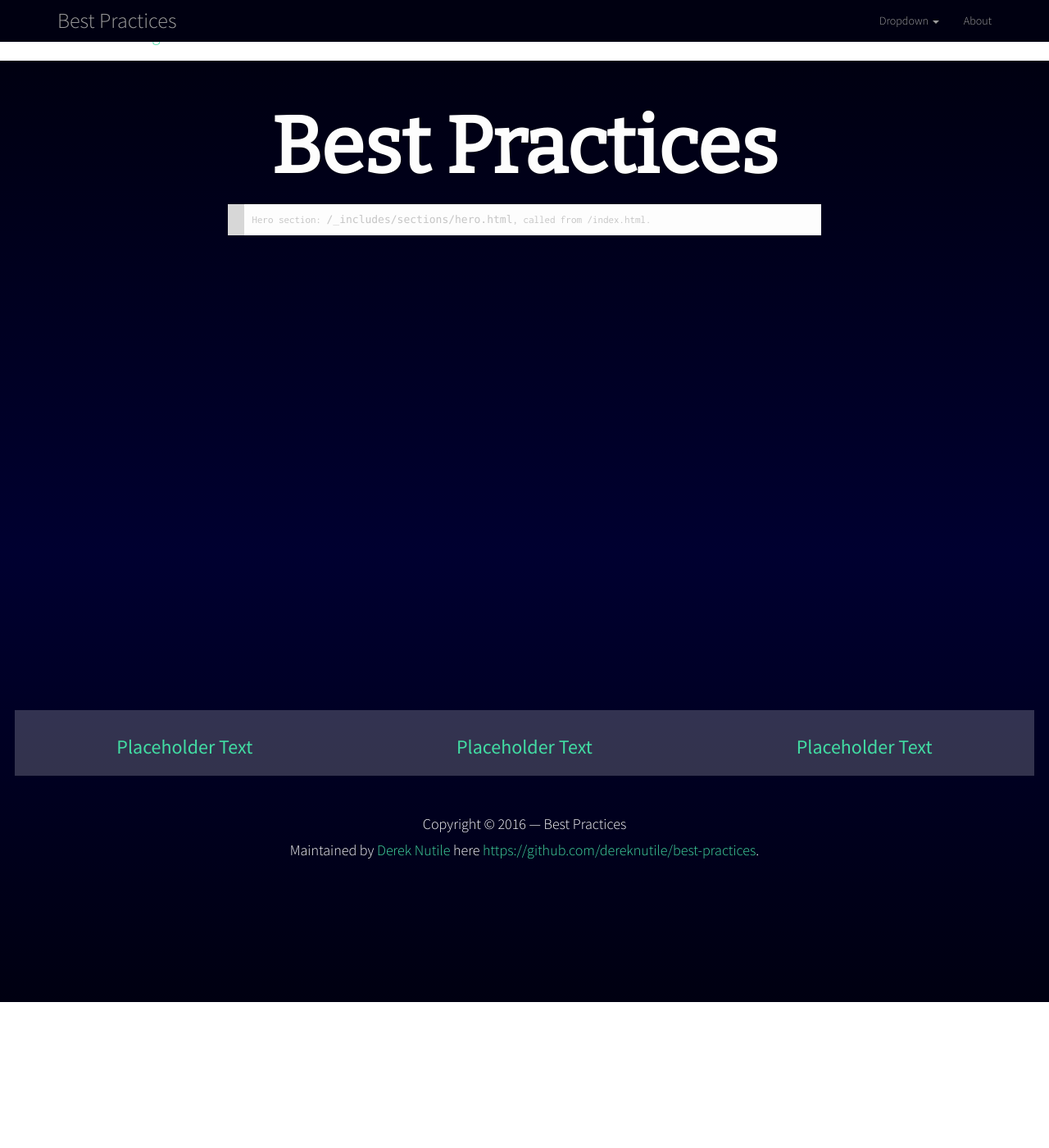
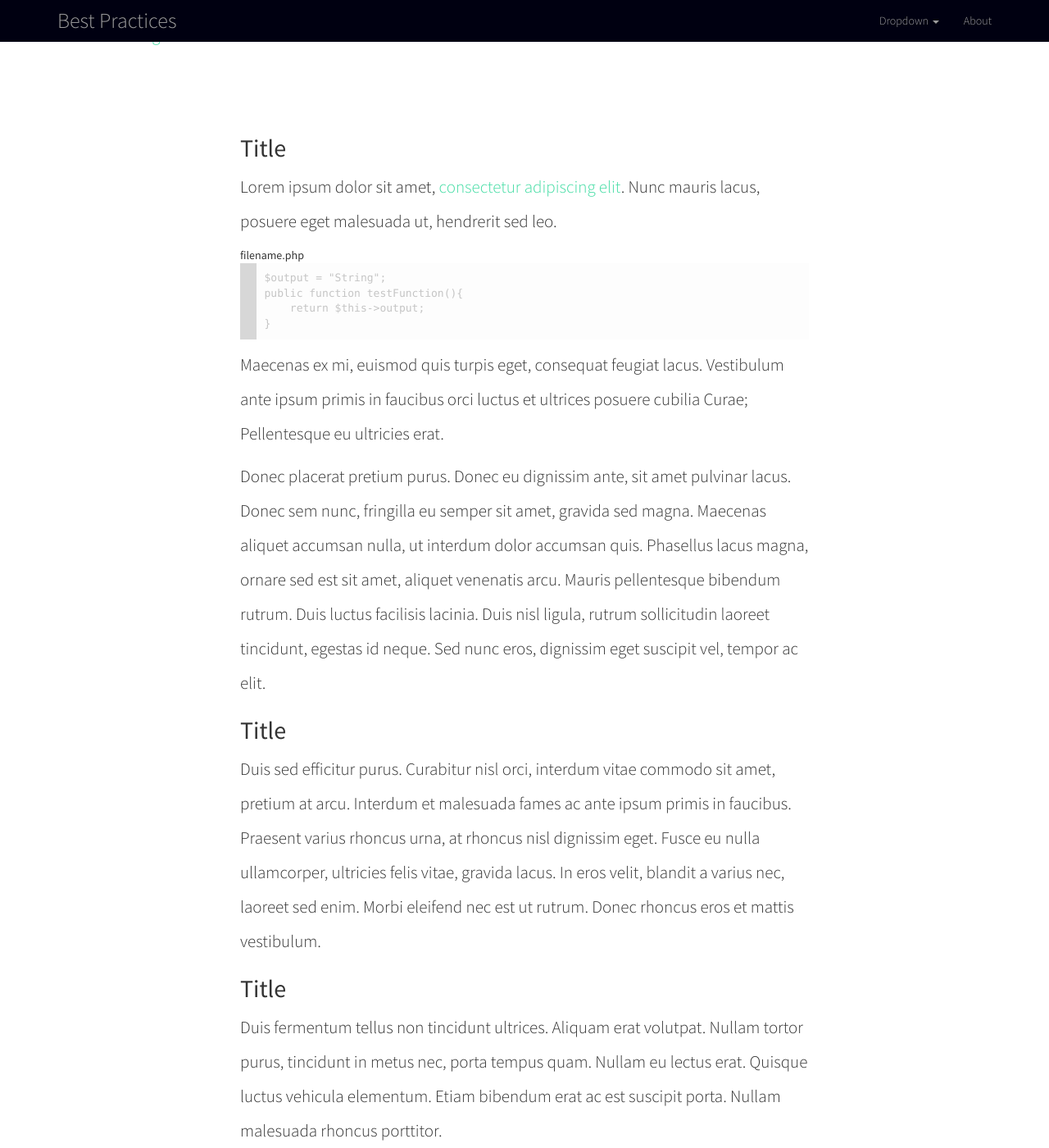
Before and after one commit to wdbp/wdbp.github.io, a Jekyll site: the page built from index.html, in a window 1280 px wide and 1400 px high, scrolled down 1151 px. Shown: the whole window at 82% size. Built offline with Jekyll 4.4.1, drawn with Linux system fonts in a browser that asks for light colours; nearby versions of some CDN libraries; library files that are not in the unit come from our copies; before the commit the page ends 2373 px from its top, so only the background shows below that.

Commit message:
Breaks up hero section into a separate landing page section.

```diff
--- a/_includes/sections/hero.html
+++ b/_includes/sections/hero.html
@@ -1,20 +1,30 @@
 
-<div id="hero-banner">
+<section id="overview">
+    <div id="overview-banner">
 
-  <div class="container container-narrow">
-  <div class="row">
+        <div class="container container-narrow">
+            <div class="row">
 
-    <h1 class="text-center text-shadow-dark">{{ site.title }}</h1>
+                <h2>Title</h2>
+                <p>Lorem ipsum dolor sit amet, <a href="#">consectetur adipiscing elit</a>. Nunc mauris lacus, posuere eget malesuada ut, hendrerit sed leo.</p>
+                <div class="pre-title">filename.php</div>
+{% highlight php %}
+$output = "String";
+public function testFunction(){
+    return $this->output;
+}
+{% endhighlight %}
+                <p>Maecenas ex mi, euismod quis turpis eget, consequat feugiat lacus. Vestibulum ante ipsum primis in faucibus orci luctus et ultrices posuere cubilia Curae; Pellentesque eu ultricies erat.</p>
+                <p>Donec placerat pretium purus. Donec eu dignissim ante, sit amet pulvinar lacus. Donec sem nunc, fringilla eu semper sit amet, gravida sed magna. Maecenas aliquet accumsan nulla, ut interdum dolor accumsan quis. Phasellus lacus magna, ornare sed est sit amet, aliquet venenatis arcu. Mauris pellentesque bibendum rutrum. Duis luctus facilisis lacinia. Duis nisl ligula, rutrum sollicitudin laoreet tincidunt, egestas id neque. Sed nunc eros, dignissim eget suscipit vel, tempor ac elit.</p>
 
-  </div><!-- /.row -->
-  </div><!-- /.container -->
+                <h2>Title</h2>
+                <p>Duis sed efficitur purus. Curabitur nisl orci, interdum vitae commodo sit amet, pretium at arcu. Interdum et malesuada fames ac ante ipsum primis in faucibus. Praesent varius rhoncus urna, at rhoncus nisl dignissim eget. Fusce eu nulla ullamcorper, ultricies felis vitae, gravida lacus. In eros velit, blandit a varius nec, laoreet sed enim. Morbi eleifend nec est ut rutrum. Donec rhoncus eros et mattis vestibulum.</p>
 
-  <div class="container container-narrow horizontal-padding-small">
-  <div class="row">
+                <h2>Title</h2>
+                <p>Duis fermentum tellus non tincidunt ultrices. Aliquam erat volutpat. Nullam tortor purus, tincidunt in metus nec, porta tempus quam. Nullam eu lectus erat. Quisque luctus vehicula elementum. Etiam bibendum erat ac est suscipit porta. Nullam malesuada rhoncus porttitor.</p>
 
-    <pre>Hero section: <code>/_includes/sections/hero.html</code>, called from /index.html.</pre>
+            </div><!-- /.row -->
+        </div><!-- /.container -->
 
-  </div><!-- /.row -->
-  </div><!-- /.container -->
-
-</div><!-- /#hero-banner -->
+    </div><!-- /#overview-banner -->
+</section><!-- /#overview -->
```
Also changed, not shown: _includes/sections/landing.html (added, +20 -0 lines).
